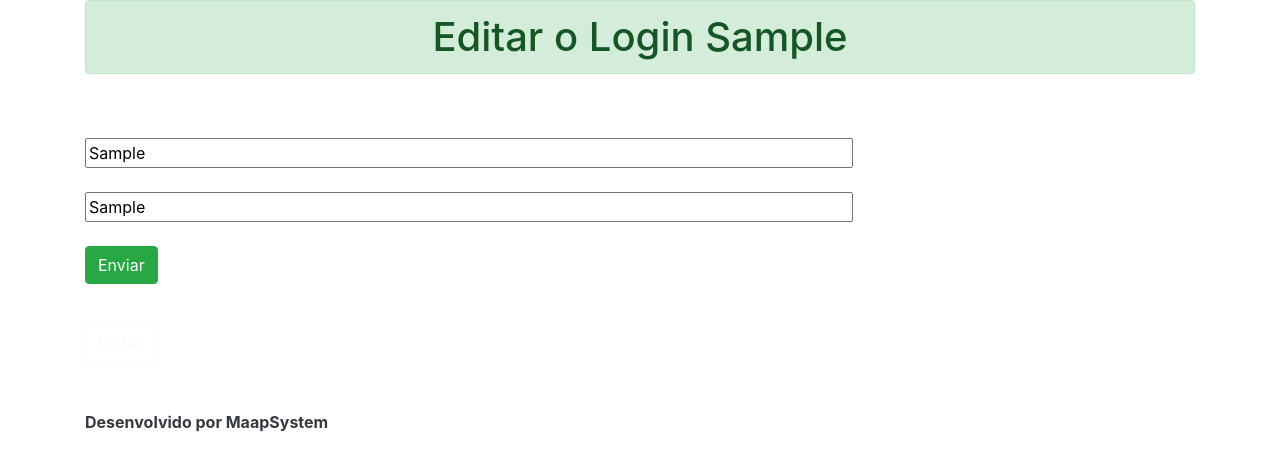
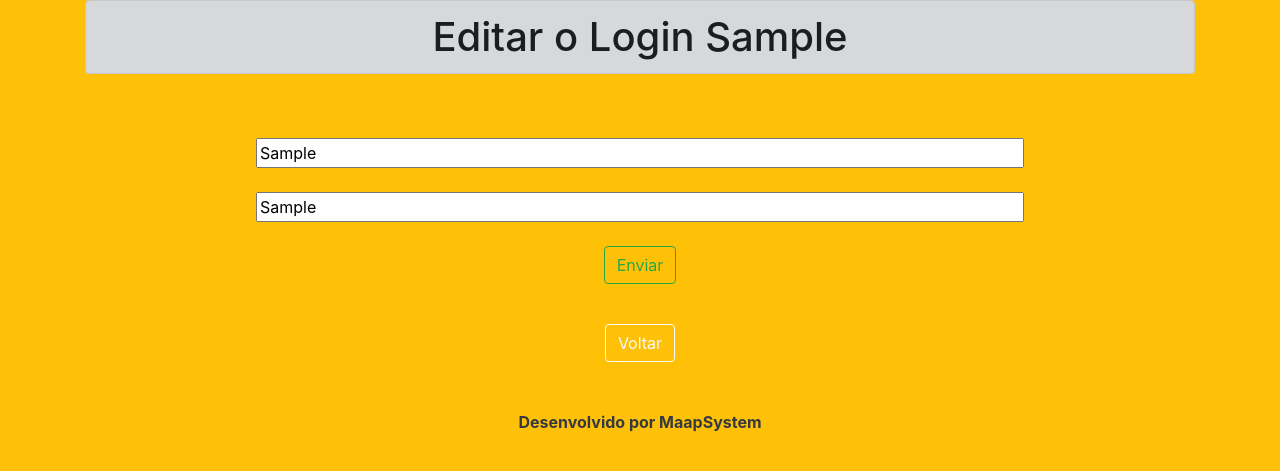
Before and after one commit to maapsystem/MaapSystem, a Flask app: template templates/edit.html in a window 1280 px wide. Shown: the top 471 px of the page. Run offline with Flask 2, Linux system fonts and the light colour scheme; tables that the repository leaves empty hold one stand-in row (values such as "Sample post"); the template is opened without the code that fills it: values that come from a table or form of the project are taken from there, most other values are stand-ins (such as "Sample title", 1, 10 or a date in 2020); some libraries are stand-ins or nearby versions.

Commit message:
form de editar o login.

```diff
--- a/templates/add.html
+++ b/templates/add.html
@@ -24,7 +24,7 @@
                     <br>
                     <br>
 
-                    <input type="submit" class="btn btn-outline-light" value="Enviar"/>
+                    <input type="submit" class="btn btn-outline-success" value="Enviar"/>
                     <br>
                 </form>
             </table>
--- a/templates/admin.html
+++ b/templates/admin.html
@@ -33,7 +33,7 @@
                     <td>{{dados.usuario}}</td>
                     <td>{{dados.senha}}</td>
                     <td>
-                        <a href="/edit/{{dados.ids}}"> <img src="{{url_for('static', filename ='img/editar.png')}}" alt="editar"> </a>
+                        <a href="/editar/{{dados.ids}}"> <img src="{{url_for('static', filename ='img/editar.png')}}" alt="editar"> </a>
                         <a href="/deletar/{{dados.ids}}"> <img src="{{url_for('static', filename ='img/deletar.png')}}" alt="excluir"> </a>
                     </td>
                 </tr>
--- a/templates/edit.html
+++ b/templates/edit.html
@@ -11,12 +11,12 @@
     </head>
 
     <div class="container align-items-center">
-        <body>
-            <h1 class="alert alert-success" align= "center">Editar o Login {{user.usuario}}</h1>
+        <body class="bg-warning alinhamento text-center">
+            <h1 class="alert alert-dark" align="center">Editar o Login {{user.usuario}}</h1>
             <br>
             <br>
             <table class="table table-striped">
-                <form action="/edit/{{aluno.ra}}" method="POST">
+                <form action="/editar/{{user.ids}}" method="POST">
 
                     <input type="text" name="usuario" id="usuario" value="{{user.usuario}}" size="70"/>
                     <br>
@@ -25,7 +25,7 @@
                     <br>
                     <br>
 
-                    <input type="submit" class="btn btn-success" value="Enviar" size="70"/>
+                    <input type="submit" class="btn btn-outline-success" value="Enviar" size="70"/>
                 </form>
             </table>
             <br>
```
